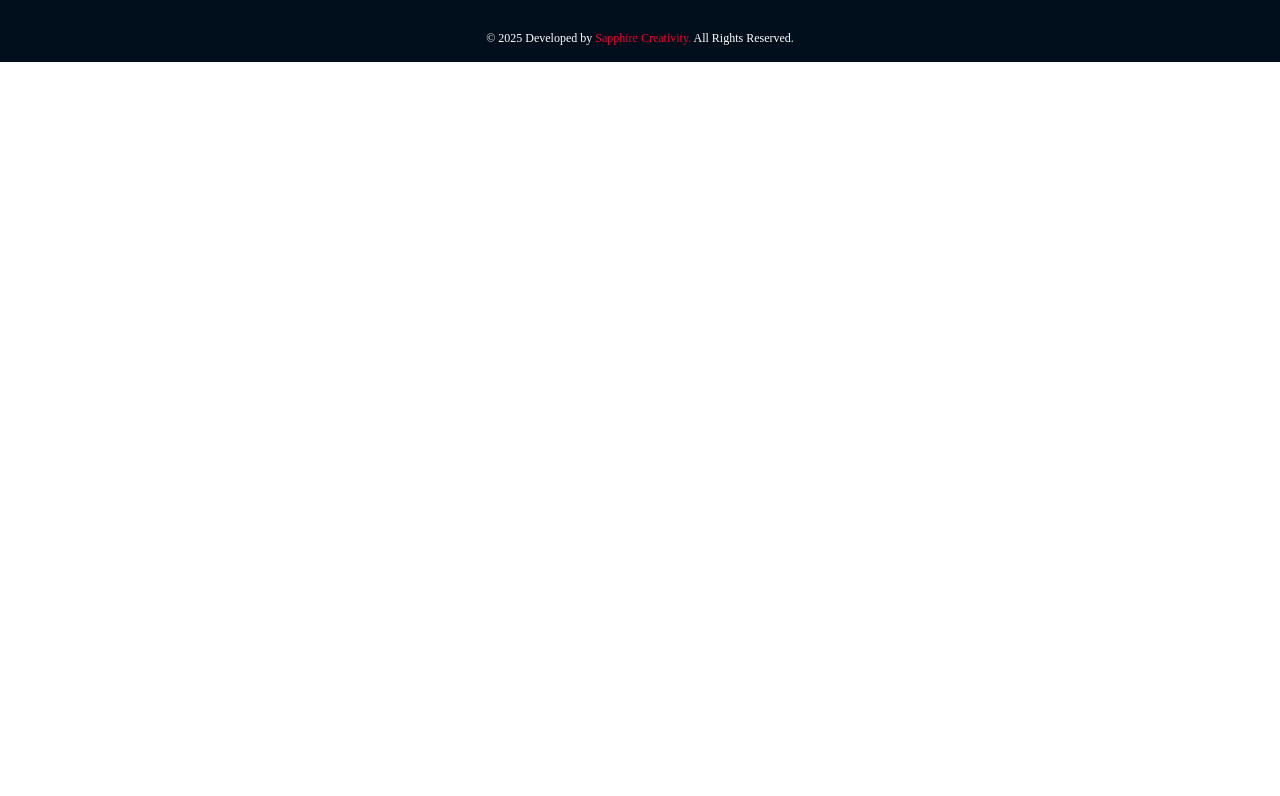
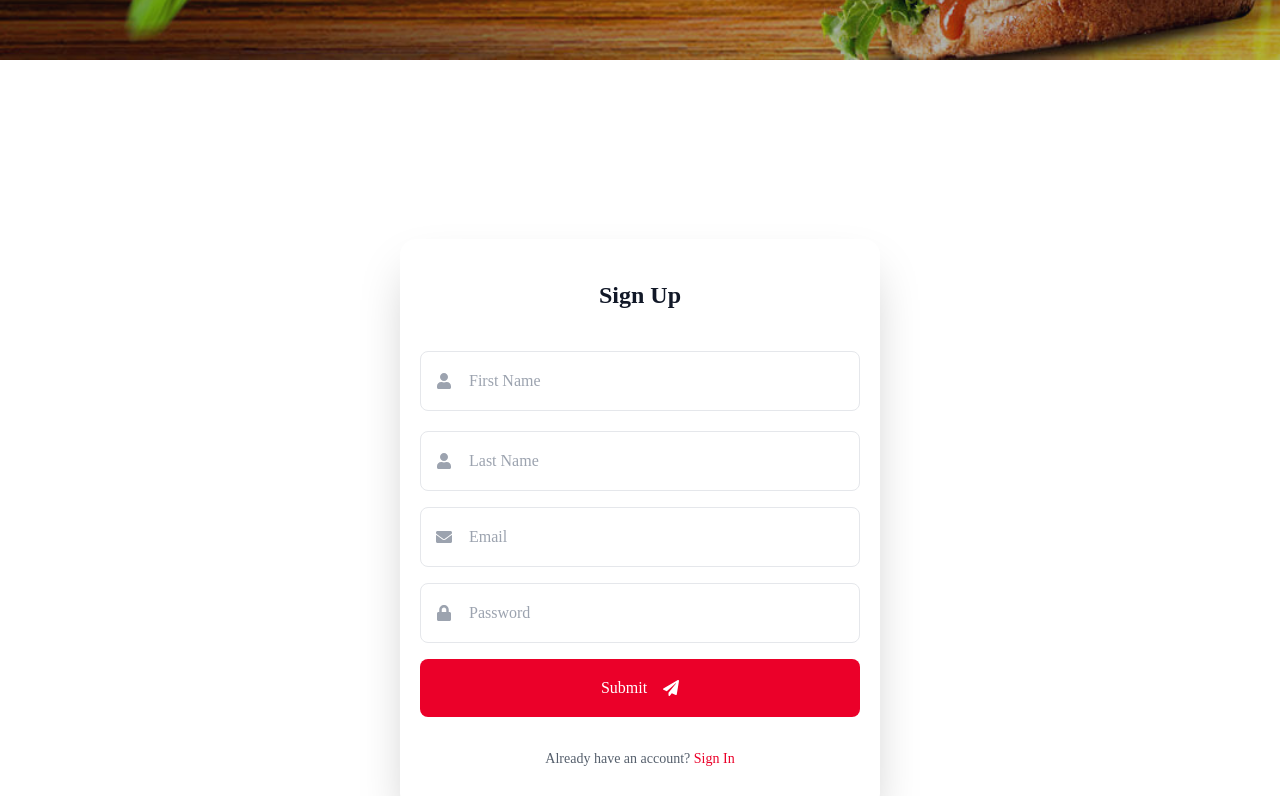
Before and after one commit to Sapphire-Creativity/pizzan-restuarant-website, a React (Vite) app: page /signup in a window 1280 px wide. Shown: the part 500-1296 px from the top of the page. Before the commit the page ends 800 px from the top, so only its background shows below. Built offline with nearby package versions, Linux system fonts and the light colour scheme.

Commit message:
third commit

```diff
--- a/src/Pages/SignIn.jsx
+++ b/src/Pages/SignIn.jsx
@@ -1,18 +1,63 @@
 import React from 'react'
 import OtherHeader from '../Components/OtherHeader'
 import heroImage from "../assets/offer_banner_1.jpg";
+import { FaUser, FaEnvelope, FaLock, FaPaperPlane } from 'react-icons/fa';
 const SignIn = () => {
     return (
         <>
             <OtherHeader title="Sign In" subTitle="We are glad to have you back!" backgroundImage={heroImage} />
 
             <div className="container">
+                <div className="w-full  sm:max-w-[30rem] mx-auto grid  grid-cols-1 items-center justify-center min-h-screen">
+
+                    <form className="space-y-4 shadow-2xl rounded-2xl bg-white py-10 px-5 mx-auto w-full">
+                        <h2 className="text-2xl font-bold text-center text-gray-900 mb-10">Sign In</h2>
 
 
+                        {/* Email */}
+                        <div className="relative">
+                            <FaEnvelope className="absolute left-4 top-1/2 transform -translate-y-1/2 text-gray-400" />
+                            <input
+                                type="email"
+                                placeholder="Email"
+                                className="w-full pl-12 pr-4 py-4 border rounded-lg focus:outline-none focus:ring-1 focus:ring-primary"
+                            />
+                        </div>
 
+                        {/* Password */}
+                        <div className="relative mb-20">
+                            <FaLock className="absolute left-4 top-1/2 transform -translate-y-1/2 text-gray-400" />
+                            <input
+                                type="password"
+                                placeholder="Password"
+                                className="w-full pl-12 pr-4 py-4 border rounded-lg focus:outline-none focus:ring-1 focus:ring-primary"
+                            />
+                        </div>
 
+                        {/* Submit Button */}
+                        <div className="flex items-center justify-center">
+                            <button
+                                type="submit"
+                                className="py-4 flex items-center justify-center gap-4 bg-primary hover:bg-secondary duration-500 transition-all w-full text-white rounded-lg cursor-pointer"
+                            >
+                                Sign In  <FaPaperPlane className="text-white" />
+                            </button>
+                        </div>
 
-
+                        {/* Sign In Link */}
+                        <div className="text-center">
+                            <p className="text-sm mt-8">
+                                Don't have an account?
+                                <span
+                                    className="text-primary font-medium cursor-pointer"
+                                    onClick={() => navigate("/signup")}
+                                >
+                                    Sign Up
+                                </span>
+                            </p>
+                        </div>
+                    </form>
+                </div>
             </div>
         </>
     )
--- a/src/Pages/SignUp.jsx
+++ b/src/Pages/SignUp.jsx
@@ -1,11 +1,90 @@
 import React from 'react'
+import OtherHeader from '../Components/OtherHeader'
+import heroImage from "../assets/offer_banner_1.jpg";
+import { useNavigate } from 'react-router-dom';
+import { MdEmail } from "react-icons/md";
+import { FaUser, FaEnvelope, FaLock, FaPaperPlane } from "react-icons/fa";
+const SignUp = () => {
+    const navigate = useNavigate()
+    return (
+        <>
+            <OtherHeader title="Sign Up" subTitle="Welcome! Kindly create an account" backgroundImage={heroImage} />
+            <div className="container">
 
-const SignUp = () => {
-  return (
-    <div>
-      Sign up
-    </div>
-  )
+                <div className="w-full  sm:max-w-[30rem] mx-auto grid  grid-cols-1 items-center justify-center min-h-screen">
+
+                    <form className="space-y-4 shadow-2xl rounded-2xl bg-white py-10 px-5 mx-auto w-full">
+                        <h2 className="text-2xl font-bold text-center text-gray-900 mb-10">Sign Up</h2>
+
+                        <div className="flex flex-col gap-5">
+                            {/* First Name */}
+                            <div className="relative">
+                                <FaUser className="absolute left-4 top-1/2 transform -translate-y-1/2 text-gray-400" />
+                                <input
+                                    type="text"
+                                    placeholder="First Name"
+                                    className="w-full pl-12 pr-4 py-4 border rounded-lg focus:outline-none focus:ring-1 focus:ring-primary"
+                                />
+                            </div>
+
+                            {/* Last Name */}
+                            <div className="relative">
+                                <FaUser className="absolute left-4 top-1/2 transform -translate-y-1/2 text-gray-400" />
+                                <input
+                                    type="text"
+                                    placeholder="Last Name"
+                                    className="w-full pl-12 pr-4 py-4 border rounded-lg focus:outline-none focus:ring-1 focus:ring-primary"
+                                />
+                            </div>
+                        </div>
+
+                        {/* Email */}
+                        <div className="relative">
+                            <FaEnvelope className="absolute left-4 top-1/2 transform -translate-y-1/2 text-gray-400" />
+                            <input
+                                type="email"
+                                placeholder="Email"
+                                className="w-full pl-12 pr-4 py-4 border rounded-lg focus:outline-none focus:ring-1 focus:ring-primary"
+                            />
+                        </div>
+
+                        {/* Password */}
+                        <div className="relative mb-20">
+                            <FaLock className="absolute left-4 top-1/2 transform -translate-y-1/2 text-gray-400" />
+                            <input
+                                type="password"
+                                placeholder="Password"
+                                className="w-full pl-12 pr-4 py-4 border rounded-lg focus:outline-none focus:ring-1 focus:ring-primary"
+                            />
+                        </div>
+
+                        {/* Submit Button */}
+                        <div className="flex items-center justify-center">
+                            <button
+                                type="submit"
+                                className="py-4 flex items-center justify-center gap-4 bg-primary hover:bg-secondary duration-500 transition-all w-full text-white rounded-lg cursor-pointer"
+                            >
+                                Submit  <FaPaperPlane className="text-white" />
+                            </button>
+                        </div>
+
+                        {/* Sign In Link */}
+                        <div className="text-center">
+                            <p className="text-sm mt-8">
+                                Already have an account?{" "}
+                                <span
+                                    className="text-primary font-medium cursor-pointer"
+                                    onClick={() => navigate("/signin")}
+                                >
+                                    Sign In
+                                </span>
+                            </p>
+                        </div>
+                    </form>
+                </div>
+            </div>
+        </>
+    )
 }
 
 export default SignUp
```
